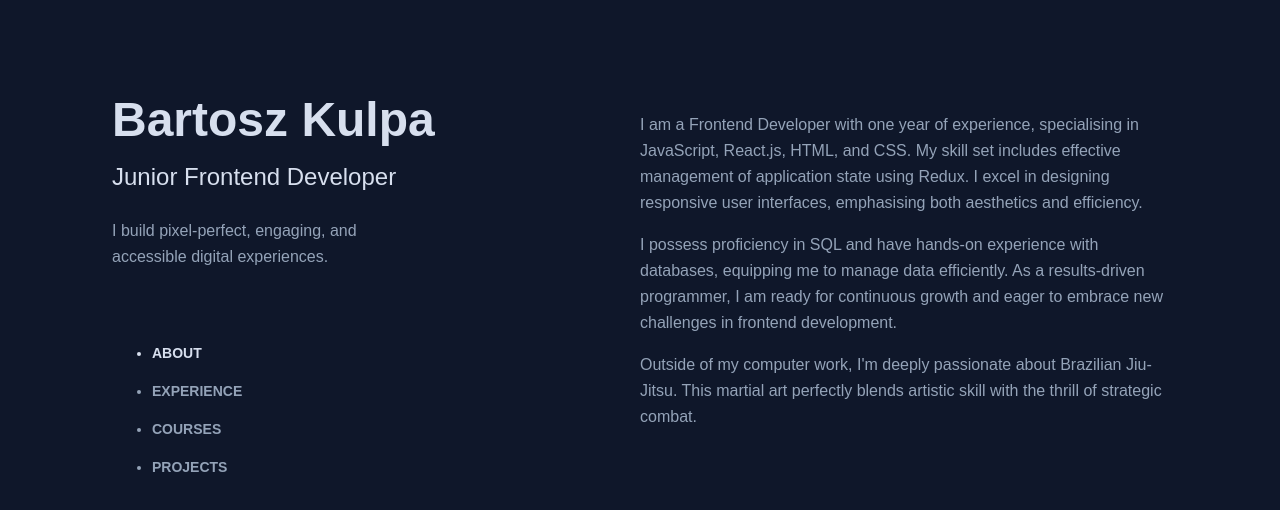
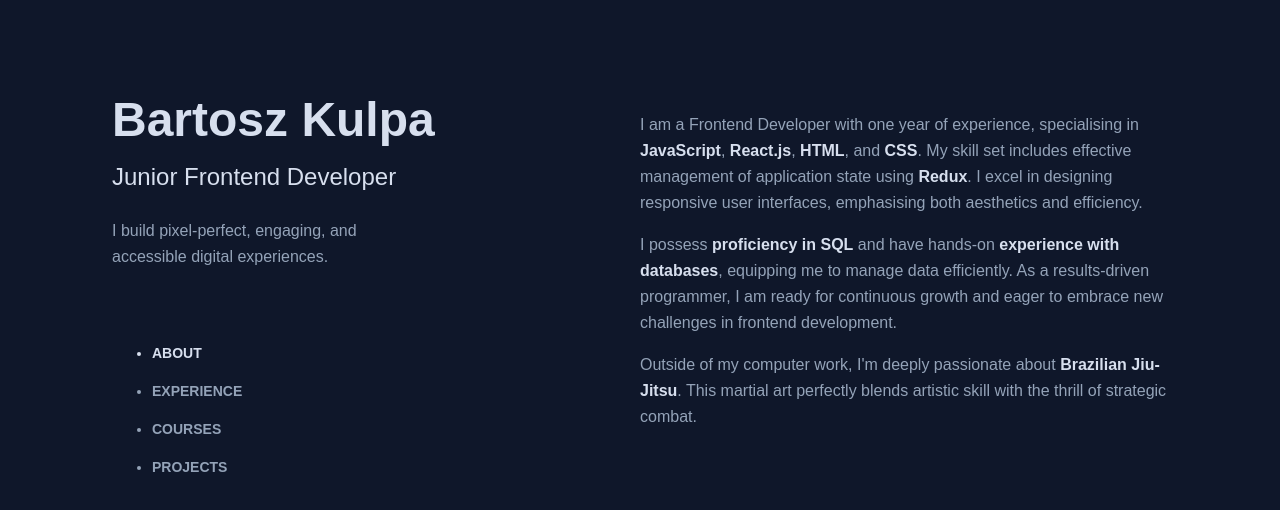
Before and after one commit to bkulpa/portfolio, a React (Create React App) app: page / in a window 1280 px wide. Shown: the top 510 px of the page. Built offline with nearby package versions, Linux system fonts and the light colour scheme.

Commit message:
added highlights in about section

```diff
--- a/public/languages/en.json
+++ b/public/languages/en.json
@@ -1,7 +1,7 @@
 {
-    "home.aboutMe.part-1": "I am a Frontend Developer with one year of experience, specialising in JavaScript, React.js, HTML, and CSS. My skill set includes effective management of application state using Redux. I excel in designing responsive user interfaces, emphasising both aesthetics and efficiency.",
-    "home.aboutMe.part-2": "I possess proficiency in SQL and have hands-on experience with databases, equipping me to manage data efficiently. As a results-driven programmer, I am ready for continuous growth and eager to embrace new challenges in frontend development.",
-    "home.aboutMe.part-3": "Outside of my computer work, I'm deeply passionate about Brazilian Jiu-Jitsu. This martial art perfectly blends artistic skill with the thrill of strategic combat.",
+    "home.aboutMe.part-1": "I am a Frontend Developer with one year of experience, specialising in <span class='highlight__about'>JavaScript</span>, <span class='highlight__about'>React.js</span>, <span class='highlight__about'>HTML</span>, and <span class='highlight__about'>CSS</span>. My skill set includes effective management of application state using <span class='highlight__about'>Redux</span>. I excel in designing responsive user interfaces, emphasising both aesthetics and efficiency.",
+    "home.aboutMe.part-2": "I possess <span class='highlight__about'>proficiency in SQL</span> and have hands-on <span class='highlight__about'>experience with databases</span>, equipping me to manage data efficiently. As a results-driven programmer, I am ready for continuous growth and eager to embrace new challenges in frontend development.",
+    "home.aboutMe.part-3": "Outside of my computer work, I'm deeply passionate about <span class='highlight__about'>Brazilian Jiu-Jitsu</span>. This martial art perfectly blends artistic skill with the thrill of strategic combat.",
     "home.jobTitleDescription": "I build pixel-perfect, engaging, and accessible digital experiences.",
     "home.jobTitle": "Junior Frontend Developer",
     "home.nameAndSurname": "Bartosz Kulpa",
--- a/src/App.css
+++ b/src/App.css
@@ -16,3 +16,8 @@ body {
    fixed inset-0 z-30 transition duration-300 lg:absolute"
   style="background: radial-gradient(600px at 1002px 292px, rgba(29, 78, 216, 0.15), transparent 80%);"
 } */
+
+.highlight__about {
+  color: rgb(215, 223, 238);
+  font-weight: bold;
+}
--- a/src/components/home/home.component.jsx
+++ b/src/components/home/home.component.jsx
@@ -18,9 +18,16 @@ const Home = () => {
       </LeftContainer>
       <RightContainer>
         <div style={{ maxWidth: "528px" }}>
-          <StyledP ref={findMenuSection}>{t("home.aboutMe.part-1")}</StyledP>
-          <StyledP>{t("home.aboutMe.part-2")}</StyledP>
-          <StyledP>{t("home.aboutMe.part-3")}</StyledP>
+          <StyledP
+            ref={findMenuSection}
+            dangerouslySetInnerHTML={{ __html: t("home.aboutMe.part-1") }}
+          />
+          <StyledP
+            dangerouslySetInnerHTML={{ __html: t("home.aboutMe.part-2") }}
+          />
+          <StyledP
+            dangerouslySetInnerHTML={{ __html: t("home.aboutMe.part-3") }}
+          />
         </div>
       </RightContainer>
     </SplitContainer>
```
